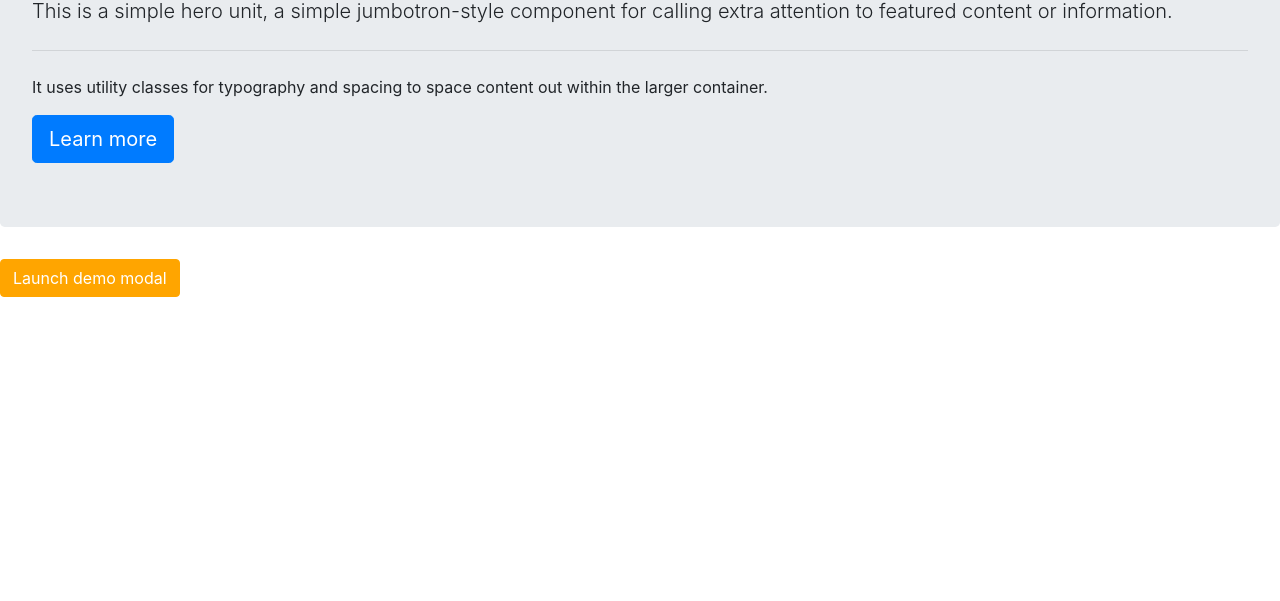
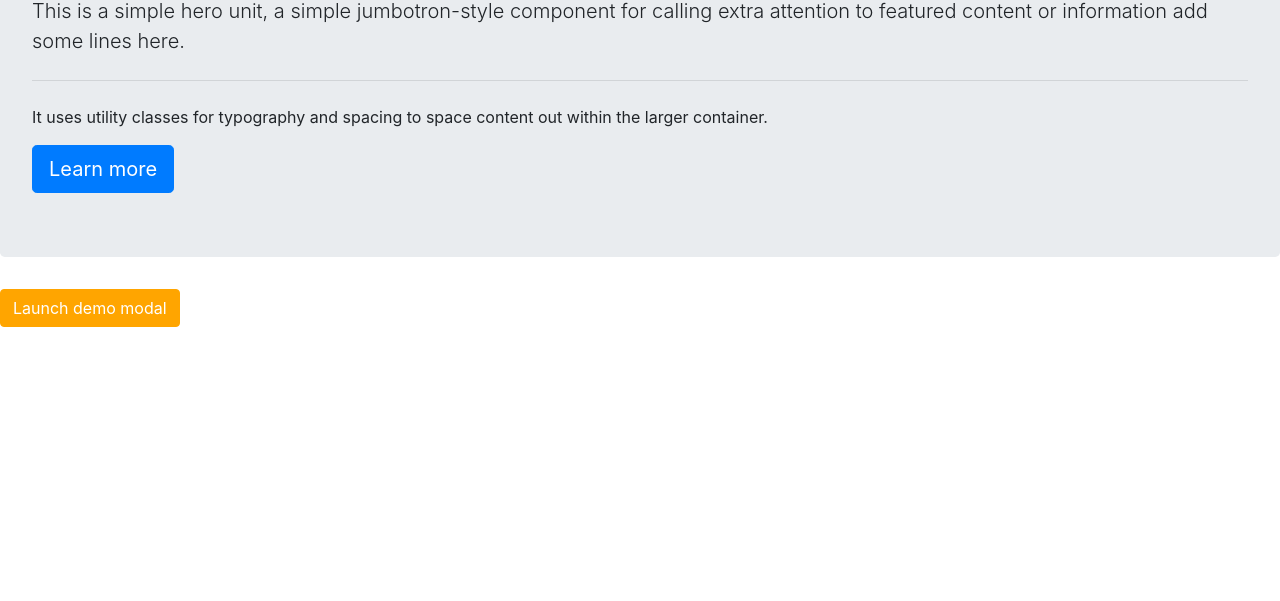
Before and after one commit to Adam-Rashdan/background-generator, a plain HTML site: page index.html in a window 1280 px wide. Shown: the part 199-800 px from the top of the page. Drawn offline with nearby package versions, Linux system fonts and the light colour scheme.

Commit message:
second change

```diff
--- a/index.html
+++ b/index.html
@@ -46,7 +46,7 @@
 
 <div class="jumbotron">
   <h1 class="display-4">Hello, world! by Adam !!!!!</h1>
-  <p class="lead">This is a simple hero unit, a simple jumbotron-style component for calling extra attention to featured content or information.</p>
+  <p class="lead">This is a simple hero unit, a simple jumbotron-style component for calling extra attention to featured content or information add some lines here.</p>
   <hr class="my-4">
   <p>It uses utility classes for typography and spacing to space content out within the larger container.</p>
   <a class="btn btn-primary btn-lg" href="#" role="button">Learn more</a>
```
